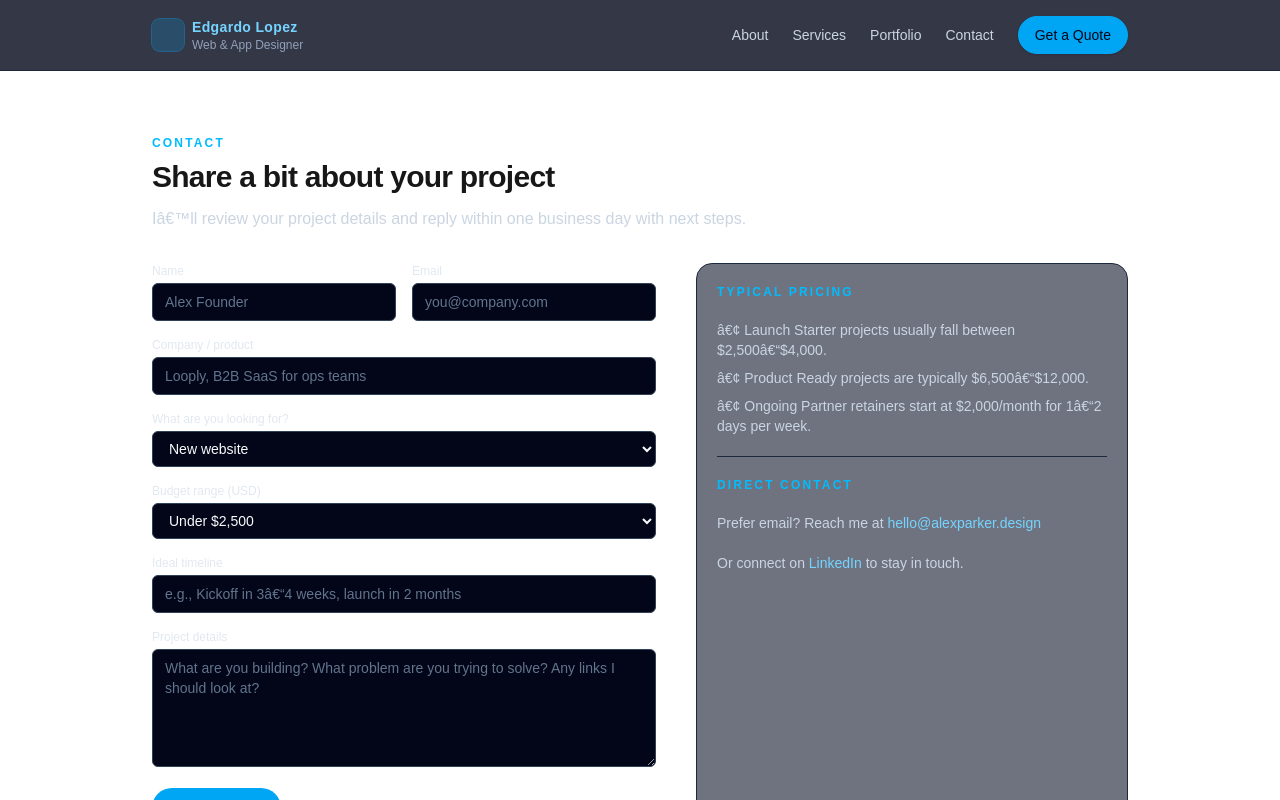
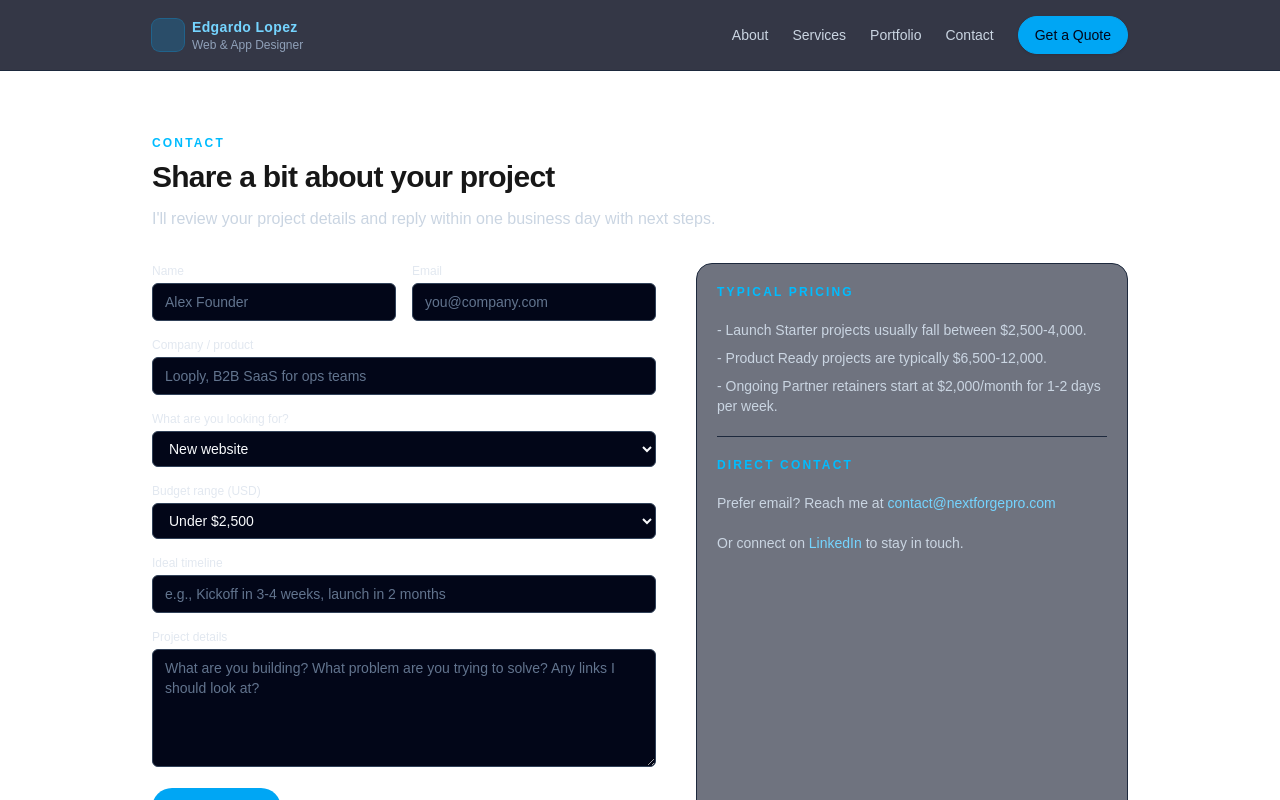
Before and after one commit to Edgar0973/nextforge-pro, a Next.js app: page /contact in a window 1280 px wide. Shown: the top 800 px of the page. Built offline with nearby package versions, Linux system fonts and the light colour scheme.

Commit message:
Fix contact copy, pricing bullets, and terms text encoding

```diff
--- a/app/contact/page.tsx
+++ b/app/contact/page.tsx
@@ -6,7 +6,7 @@ export default function ContactPage() {
       <Section
         eyebrow="Contact"
         title="Share a bit about your project"
-        kicker="Iâ€™ll review your project details and reply within one business day with next steps."
+        kicker="I'll review your project details and reply within one business day with next steps."
       >
         <div className="grid gap-10 md:grid-cols-[minmax(0,1.4fr)_minmax(0,1.2fr)]">
           <form className="space-y-4 text-sm">
@@ -94,8 +94,8 @@ export default function ContactPage() {
                 className="mt-1 w-full rounded-md border border-slate-700 bg-slate-950 px-3 py-2 text-sm text-slate-50 outline-none ring-sky-500/60 focus:ring"
               >
                 <option>Under $2,500</option>
-                <option>$2,500 â€“ $5,000</option>
-                <option>$5,000 â€“ $10,000</option>
+                <option>$2,500 - $5,000</option>
+                <option>$5,000 - $10,000</option>
                 <option>$10,000+</option>
               </select>
             </div>
@@ -112,7 +112,7 @@ export default function ContactPage() {
                 name="timeline"
                 type="text"
                 className="mt-1 w-full rounded-md border border-slate-700 bg-slate-950 px-3 py-2 text-sm text-slate-50 outline-none ring-sky-500/60 placeholder:text-slate-500 focus:ring"
-                placeholder="e.g., Kickoff in 3â€“4 weeks, launch in 2 months"
+                placeholder="e.g., Kickoff in 3-4 weeks, launch in 2 months"
               />
             </div>
 
@@ -140,7 +140,7 @@ export default function ContactPage() {
             </button>
 
             <p className="mt-2 text-xs text-slate-500">
-              No spam, ever. Iâ€™ll only use your details to respond to this
+              No spam, ever. I'll only use your details to respond to this
               inquiry.
             </p>
           </form>
@@ -150,10 +150,14 @@ export default function ContactPage() {
               Typical pricing
             </h3>
             <ul className="space-y-2 text-sm text-slate-300">
-              <li>â€¢ Launch Starter projects usually fall between $2,500â€“$4,000.</li>
-              <li>â€¢ Product Ready projects are typically $6,500â€“$12,000.</li>
               <li>
-                â€¢ Ongoing Partner retainers start at $2,000/month for 1â€“2 days
+                - Launch Starter projects usually fall between $2,500-4,000.
+              </li>
+              <li>
+                - Product Ready projects are typically $6,500-12,000.
+              </li>
+              <li>
+                - Ongoing Partner retainers start at $2,000/month for 1-2 days
                 per week.
               </li>
             </ul>
@@ -166,10 +170,10 @@ export default function ContactPage() {
             <p className="text-sm text-slate-300">
               Prefer email? Reach me at{" "}
               <a
-                href="mailto:hello@alexparker.design"
+                href="mailto:contact@nextforgepro.com"
                 className="text-sky-300 hover:text-sky-200"
               >
-                hello@alexparker.design
+                contact@nextforgepro.com
               </a>
             </p>
             <p className="text-sm text-slate-300">
--- a/app/terms/page.tsx
+++ b/app/terms/page.tsx
@@ -24,7 +24,7 @@ export default function TermsPage() {
             work in my portfolio and marketing materials.
           </p>
           <p>
-            If youâ€™d like to negotiate different terms for a specific project,
+            If you'd like to negotiate different terms for a specific project,
             we can document that in a separate written agreement.
           </p>
           <p>
```
